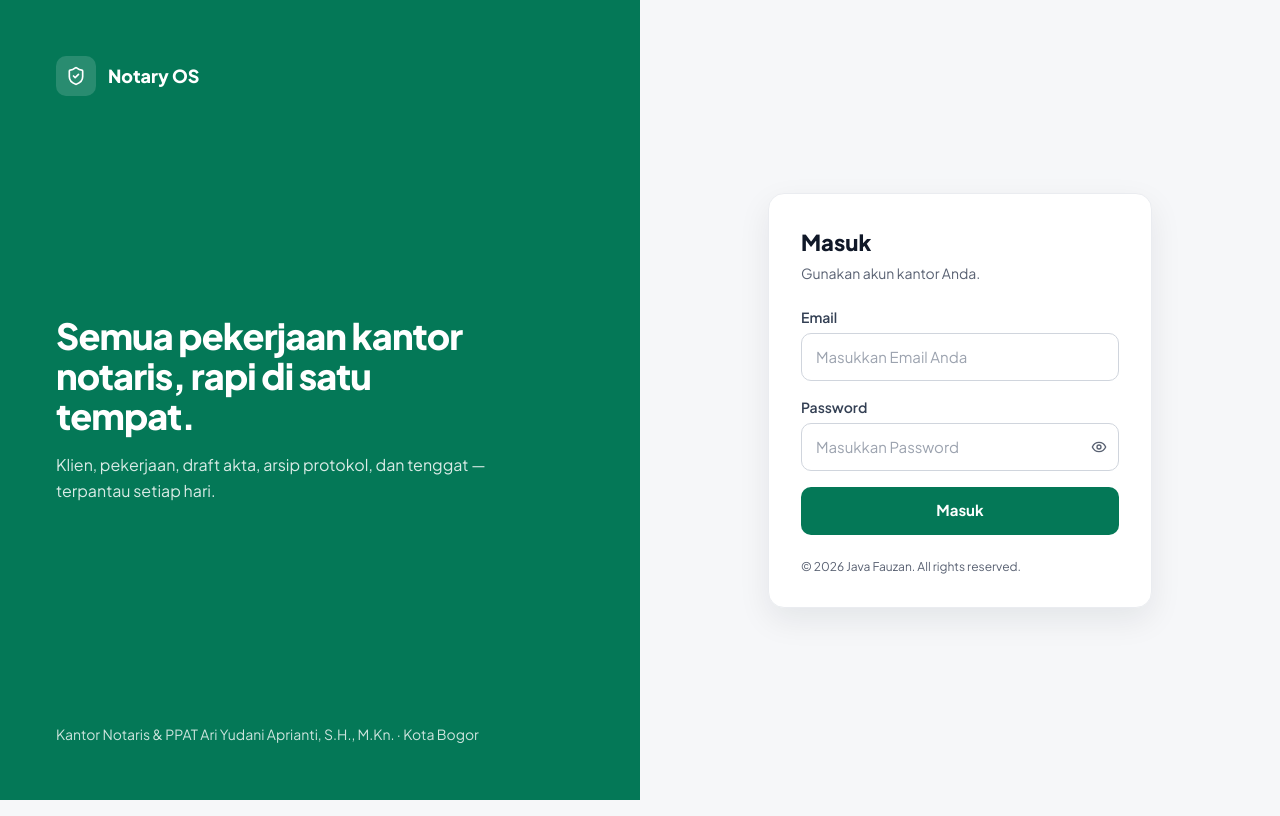
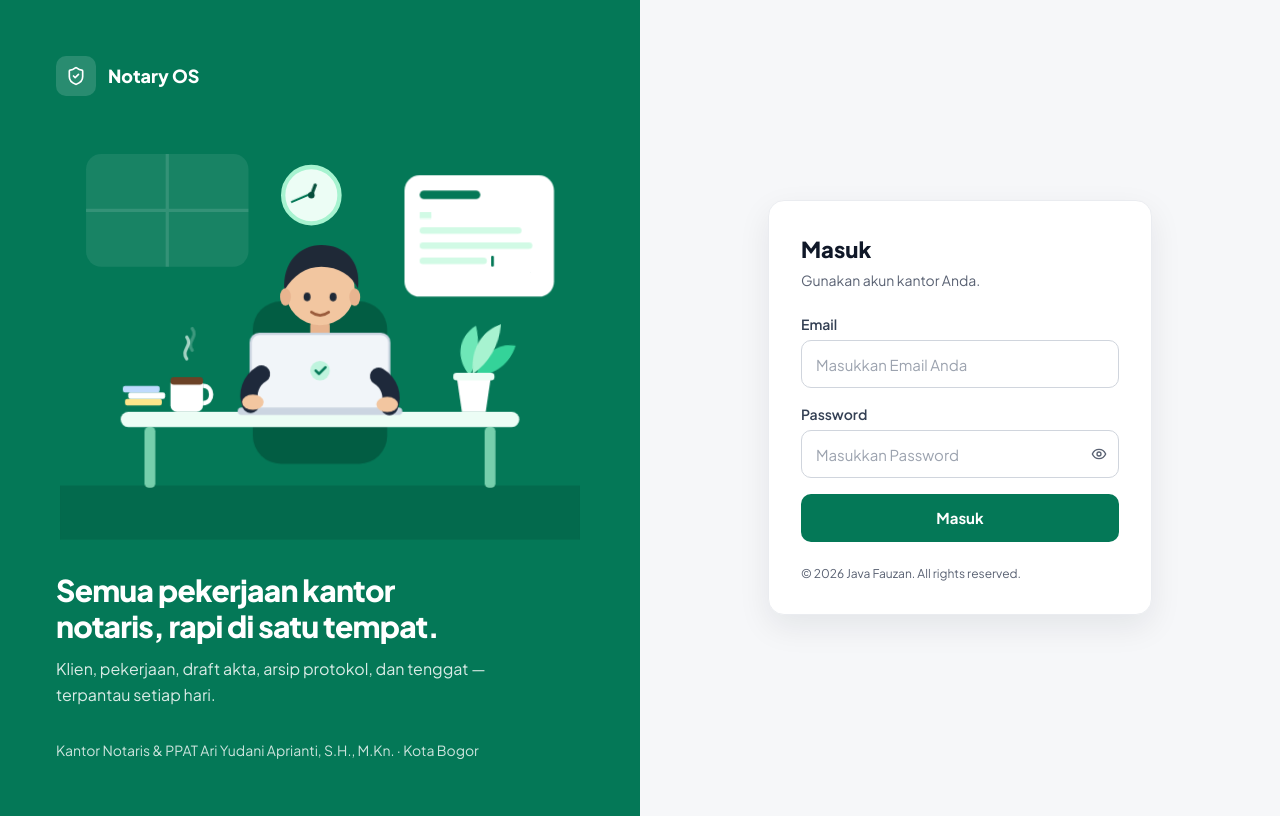
Before and after one commit to Jvfrichhh/notary-os, a Next.js app: page /login in a window 1280 px wide. Built offline with nearby package versions, Linux system fonts and the light colour scheme.

Commit message:
Login: ilustrasi animasi staf bekerja di depan laptop (SVG, berulang)
Co-Authored-By: Claude Opus 5.5 <noreply@anthropic.com>
Claude-Session: https://claude.ai/code/session_01BQTZHWme82RtvbpAJCZBRa

```diff
--- a/src/app/login/page.tsx
+++ b/src/app/login/page.tsx
@@ -5,6 +5,7 @@ import { signIn } from "next-auth/react";
 import { WELCOME_FLAG } from "@/components/motion/WelcomeOverlay";
 import { useRouter, useSearchParams } from "next/navigation";
 import { Eye, EyeOff, ShieldCheck } from "lucide-react";
+import { OfficeIllustration } from "@/components/motion/OfficeIllustration";
 
 // useSearchParams butuh Suspense agar halaman login tetap bisa dirender statis.
 export default function LoginPage() {
@@ -56,22 +57,23 @@ function LoginForm() {
 
   return (
     <div className="flex min-h-screen flex-col bg-canvas lg:flex-row">
-      <section className="flex flex-col justify-between gap-8 bg-primary px-6 py-8 text-white sm:px-10 lg:w-1/2 lg:p-14">
+      <section className="flex flex-col justify-between gap-6 bg-primary px-6 py-8 text-white sm:px-10 lg:w-1/2 lg:gap-8 lg:p-14">
         <div className="flex items-center gap-3">
           <span className="flex h-10 w-10 items-center justify-center rounded-md bg-white/15">
             <ShieldCheck className="h-5 w-5" />
           </span>
           <span className="text-lg font-extrabold">Notary OS</span>
         </div>
+        <OfficeIllustration className="mx-auto w-full max-w-[300px] sm:max-w-[420px] lg:max-w-[520px]" />
         <div className="max-w-md">
-          <p className="text-2xl font-extrabold leading-tight tracking-tight sm:text-4xl">
+          <p className="text-xl font-extrabold leading-tight tracking-tight sm:text-3xl">
             Semua pekerjaan kantor notaris, rapi di satu tempat.
           </p>
-          <p className="mt-4 hidden text-base leading-relaxed text-white/85 sm:block">
+          <p className="mt-3 hidden text-base leading-relaxed text-white/85 sm:block">
             Klien, pekerjaan, draft akta, arsip protokol, dan tenggat — terpantau setiap hari.
           </p>
         </div>
-        <p className="hidden text-sm text-white/80 lg:block">Kantor Notaris &amp; PPAT Ari Yudani Aprianti, S.H., M.Kn. · Kota Bogor</p>
+        <p className="hidden text-sm text-white/80 xl:block">Kantor Notaris &amp; PPAT Ari Yudani Aprianti, S.H., M.Kn. · Kota Bogor</p>
       </section>
 
       <div className="flex flex-1 items-center justify-center px-4 py-10">
--- /dev/null
+++ b/src/components/motion/OfficeIllustration.tsx
@@ -0,0 +1,148 @@
+/**
+ * Ilustrasi animasi untuk panel kiri halaman login: seseorang bekerja di
+ * depan laptop di kantor. Semua gerak berulang terus (mengetik, berkedip,
+ * uap kopi, jarum jam, daun, dokumen yang sedang "diketik" di layar).
+ * Murni SVG + CSS (tanpa gambar/skrip); dimatikan bila pengguna memilih
+ * "kurangi gerakan" di sistem.
+ */
+export function OfficeIllustration({ className }: { className?: string }) {
+  return (
+    <svg viewBox="0 0 480 380" className={className} role="img" aria-label="Ilustrasi staf kantor notaris bekerja di depan laptop">
+      <style>{`
+        .oi-anim, .oi-anim * { transform-box: fill-box; }
+        .oi-blink { transform-origin: center; animation: oi-blink 4.2s infinite; }
+        .oi-head { transform-origin: 50% 100%; animation: oi-head 6s ease-in-out infinite; }
+        .oi-hand-l { animation: oi-type 0.42s ease-in-out infinite alternate; }
+        .oi-hand-r { animation: oi-type 0.42s ease-in-out 0.21s infinite alternate; }
+        .oi-steam { animation: oi-steam 2.8s ease-out infinite; opacity: 0; }
+        .oi-steam-2 { animation-delay: 0.9s; }
+        .oi-steam-3 { animation-delay: 1.8s; }
+        .oi-min { transform-origin: 0% 100%; animation: oi-spin 8s linear infinite; }
+        .oi-hour { transform-origin: 0% 100%; animation: oi-spin 96s linear infinite; }
+        .oi-leaf-a { transform-origin: 50% 100%; animation: oi-sway 3.6s ease-in-out infinite; }
+        .oi-leaf-b { transform-origin: 50% 100%; animation: oi-sway 4.4s ease-in-out 0.6s infinite reverse; }
+        .oi-line { transform-origin: 0% 50%; animation: oi-write 6s ease-in-out infinite; transform: scaleX(0); }
+        .oi-line-2 { animation-delay: 0.6s; }
+        .oi-line-3 { animation-delay: 1.2s; }
+        .oi-line-4 { animation-delay: 1.8s; }
+        .oi-check { transform-origin: center; animation: oi-pop 6s ease-out infinite; transform: scale(0); }
+        .oi-card { animation: oi-float 6s ease-in-out infinite; }
+        .oi-glow { animation: oi-glow 3s ease-in-out infinite; }
+        .oi-cursor { animation: oi-cursor 1s steps(1) infinite; }
+        @keyframes oi-blink { 0%, 92%, 100% { transform: scaleY(1); } 95% { transform: scaleY(0.1); } }
+        @keyframes oi-head { 0%, 100% { transform: rotate(0deg); } 30% { transform: rotate(-2.5deg); } 65% { transform: rotate(2deg); } }
+        @keyframes oi-type { from { transform: translateY(0); } to { transform: translateY(-5px); } }
+        @keyframes oi-steam { 0% { opacity: 0; transform: translateY(6px); } 25% { opacity: 0.8; } 100% { opacity: 0; transform: translateY(-22px); } }
+        @keyframes oi-spin { to { transform: rotate(360deg); } }
+        @keyframes oi-sway { 0%, 100% { transform: rotate(-4deg); } 50% { transform: rotate(5deg); } }
+        @keyframes oi-write { 0% { transform: scaleX(0); } 22%, 82% { transform: scaleX(1); } 94%, 100% { transform: scaleX(0); } }
+        @keyframes oi-pop { 0%, 42% { transform: scale(0); } 50% { transform: scale(1.18); } 56%, 82% { transform: scale(1); } 92%, 100% { transform: scale(0); } }
+        @keyframes oi-float { 0%, 100% { transform: translateY(0); } 50% { transform: translateY(-6px); } }
+        @keyframes oi-glow { 0%, 100% { opacity: 0.55; } 50% { opacity: 1; } }
+        @keyframes oi-cursor { 0%, 50% { opacity: 1; } 51%, 100% { opacity: 0; } }
+        @media (prefers-reduced-motion: reduce) {
+          .oi-anim * { animation: none !important; }
+          .oi-line { transform: scaleX(1); }
+          .oi-check { transform: scale(1); }
+          .oi-steam { opacity: 0.6; }
+        }
+      `}</style>
+
+      <g className="oi-anim">
+        {/* Jendela & lantai */}
+        <rect x="24" y="24" width="150" height="104" rx="14" fill="#FFFFFF" opacity="0.08" />
+        <path d="M99 24v104M24 76h150" stroke="#FFFFFF" strokeOpacity="0.12" strokeWidth="3" />
+        <rect x="0" y="330" width="480" height="50" fill="#022C22" opacity="0.18" />
+
+        {/* Jam dinding */}
+        <g transform="translate(232 62)">
+          <circle r="26" fill="#ECFDF5" />
+          <circle r="26" fill="none" stroke="#A7F3D0" strokeWidth="4" />
+          <rect className="oi-hour" x="-1.5" y="-12" width="3" height="12" rx="1.5" fill="#064E3B" />
+          <rect className="oi-min" x="-1" y="-19" width="2" height="19" rx="1" fill="#047857" />
+          <circle r="3" fill="#064E3B" />
+        </g>
+
+        {/* Kartu dokumen yang sedang diketik */}
+        <g className="oi-card">
+          <rect x="318" y="44" width="138" height="112" rx="14" fill="#FFFFFF" />
+          <rect x="332" y="58" width="56" height="8" rx="4" fill="#047857" />
+          <rect className="oi-line" x="332" y="78" width="108" height="6" rx="3" fill="#D1FAE5" />
+          <rect className="oi-line oi-line-2" x="332" y="92" width="94" height="6" rx="3" fill="#D1FAE5" />
+          <rect className="oi-line oi-line-3" x="332" y="106" width="104" height="6" rx="3" fill="#D1FAE5" />
+          <rect className="oi-line oi-line-4" x="332" y="120" width="62" height="6" rx="3" fill="#D1FAE5" />
+          <g className="oi-check">
+            <circle cx="434" cy="134" r="13" fill="#047857" />
+            <path d="M428 134l4 4 8-8" fill="none" stroke="#FFFFFF" strokeWidth="3" strokeLinecap="round" strokeLinejoin="round" />
+          </g>
+        </g>
+
+        {/* Kursi */}
+        <rect x="178" y="160" width="124" height="150" rx="26" fill="#022C22" opacity="0.35" />
+
+        {/* Badan */}
+        <path d="M184 270c0-44 22-72 56-72s56 28 56 72z" fill="#1E293B" />
+        <path d="M226 199l14 22 14-22z" fill="#FFFFFF" />
+        <rect x="231" y="176" width="18" height="24" rx="6" fill="#E8B48F" />
+
+        {/* Kepala */}
+        <g className="oi-head">
+          <circle cx="240" cy="150" r="32" fill="#F2C6A0" />
+          <path d="M207 150c-2-26 14-42 34-42 21 0 37 14 34 40-6-12-18-20-34-20-14 0-26 8-34 22z" fill="#1F2937" />
+          <ellipse cx="208" cy="156" rx="5" ry="8" fill="#E8B48F" />
+          <ellipse cx="272" cy="156" rx="5" ry="8" fill="#E8B48F" />
+          <g className="oi-blink">
+            <ellipse cx="228" cy="156" rx="3.2" ry="4" fill="#1F2937" />
+            <ellipse cx="252" cy="156" rx="3.2" ry="4" fill="#1F2937" />
+          </g>
+          <path d="M232 170q8 6 16 0" fill="none" stroke="#9A5B3B" strokeWidth="2.5" strokeLinecap="round" />
+        </g>
+
+        {/* Meja */}
+        <rect x="56" y="262" width="368" height="14" rx="7" fill="#ECFDF5" />
+        <rect x="78" y="276" width="10" height="56" rx="4" fill="#A7F3D0" opacity="0.7" />
+        <rect x="392" y="276" width="10" height="56" rx="4" fill="#A7F3D0" opacity="0.7" />
+
+        {/* Laptop (bagian belakang layar menghadap kita) */}
+        <rect x="176" y="190" width="128" height="72" rx="8" fill="#F1F5F9" />
+        <rect x="176" y="190" width="128" height="72" rx="8" fill="none" stroke="#CBD5E1" strokeWidth="2" />
+        <circle className="oi-glow" cx="240" cy="224" r="9" fill="#A7F3D0" />
+        <path d="M236 224l3 3 6-6" fill="none" stroke="#047857" strokeWidth="2.4" strokeLinecap="round" strokeLinejoin="round" />
+        <rect x="164" y="258" width="152" height="7" rx="3.5" fill="#CBD5E1" />
+
+        {/* Tangan mengetik */}
+        <g className="oi-hand-l">
+          <path d="M186 232c-10 6-14 18-10 28" fill="none" stroke="#1E293B" strokeWidth="16" strokeLinecap="round" />
+          <ellipse cx="178" cy="258" rx="10" ry="7" fill="#F2C6A0" />
+        </g>
+        <g className="oi-hand-r">
+          <path d="M294 232c10 6 14 18 10 28" fill="none" stroke="#1E293B" strokeWidth="16" strokeLinecap="round" />
+          <ellipse cx="302" cy="258" rx="10" ry="7" fill="#F2C6A0" />
+        </g>
+
+        {/* Kopi */}
+        <path className="oi-steam" d="M112 222c-6-8 6-12 0-20" fill="none" stroke="#ECFDF5" strokeWidth="3" strokeLinecap="round" />
+        <path className="oi-steam oi-steam-2" d="M122 222c-6-8 6-12 0-20" fill="none" stroke="#ECFDF5" strokeWidth="3" strokeLinecap="round" />
+        <path className="oi-steam oi-steam-3" d="M117 220c-6-8 6-12 0-20" fill="none" stroke="#ECFDF5" strokeWidth="3" strokeLinecap="round" />
+        <rect x="102" y="230" width="30" height="32" rx="6" fill="#FFFFFF" />
+        <path d="M132 238c10 0 10 16 0 16" fill="none" stroke="#FFFFFF" strokeWidth="4" />
+        <rect x="102" y="230" width="30" height="7" rx="3" fill="#6B4226" />
+
+        {/* Tumpukan berkas */}
+        <rect x="60" y="250" width="34" height="6" rx="2" fill="#FDE68A" />
+        <rect x="63" y="244" width="34" height="6" rx="2" fill="#FFFFFF" />
+        <rect x="58" y="238" width="34" height="6" rx="2" fill="#BFDBFE" />
+
+        {/* Tanaman */}
+        <path className="oi-leaf-a" d="M378 228c-14-14-14-34 2-46 6 18 4 34-2 46z" fill="#6EE7B7" />
+        <path className="oi-leaf-b" d="M384 228c6-20 22-30 38-26-6 16-20 26-38 26z" fill="#34D399" />
+        <path className="oi-leaf-a" d="M381 228c-4-22 4-40 22-48 0 20-8 36-22 48z" fill="#A7F3D0" />
+        <path d="M366 228h32l-5 34h-22z" fill="#FFFFFF" />
+        <rect x="363" y="226" width="38" height="7" rx="3" fill="#ECFDF5" />
+
+        {/* Kursor kecil di samping dokumen */}
+        <rect className="oi-cursor" x="398" y="118" width="2.5" height="10" rx="1" fill="#047857" />
+      </g>
+    </svg>
+  );
+}
```
